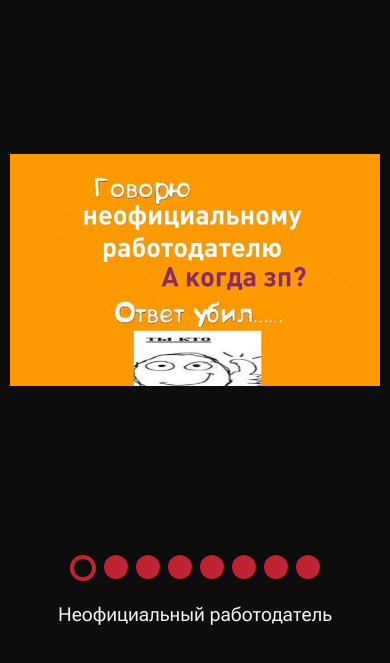
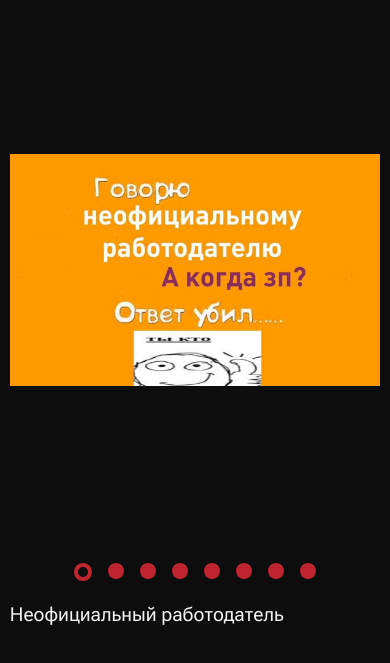
Before and after one commit to PronkoEvgeniya/cssMemSlider, a plain HTML site: page cssMemSlider/index.html in a window 390 px wide. Shown: the part 81-744 px from the top of the page. Drawn offline with Linux system fonts and the light colour scheme.

Commit message:
fix: add area visible for buttons and position description on mobile version (Mon, May 16, 2022 10:27:30 PM)

```diff
--- a/cssMemSlider/assets/style.css
+++ b/cssMemSlider/assets/style.css
@@ -98,14 +98,14 @@ input {
 #first:checked~.all_slide {
     transform: translateX(0%);
 }
-#first:checked~.labels #label1,
-#second:checked~.labels #label2,
-#third:checked~.labels #label3,
-#fourth:checked~.labels #label4,
-#fifth:checked~.labels #label5,
-#sixth:checked~.labels #label6,
-#seventh:checked~.labels #label7,
-#eighth:checked~.labels #label8 {
+#first:checked~.labels #label1 span,
+#second:checked~.labels #label2 span,
+#third:checked~.labels #label3 span,
+#fourth:checked~.labels #label4 span,
+#fifth:checked~.labels #label5 span,
+#sixth:checked~.labels #label6 span,
+#seventh:checked~.labels #label7 span,
+#eighth:checked~.labels #label8 span {
     border: 0.3rem solid var(--red);
     background-color: transparent;
     width: 1.1rem;
@@ -153,13 +153,18 @@ input {
 .labels {
     display: flex;
     justify-content: flex-end;
-    gap: 0.5rem;
     height: 4rem;
-    margin-top: 2rem;
+    margin-top: 1rem;
     padding-right: 1rem;
 }
 
 label {
+    padding: 1rem 0.5rem;
+    cursor: pointer;
+}
+
+label span {
+    display: block;
     width: 1.5rem;
     height: 1.5rem;
     border-radius: 50%;
@@ -168,19 +173,13 @@ label {
     transition: all 0.2s;
 }
 
-.label-container {
-    width: 2rem;
-    height: 100%;
-    display: flex;
-    justify-content: center;
-    cursor: pointer;
-}
-
-label:hover {
+label span:hover,
+label:hover span {
     background-color: var(--white);
 }
 
-label:active {
+label span:active,
+label:active span{
     opacity: .7;
 }
 
@@ -192,8 +191,7 @@ label:active {
         background-color: transparent;
     }
     .sub {
-        display: block;
-        margin: 0 auto;
+        margin: 0;
         padding-top: 0;
         max-width: 100%;
         font-size: 1.2rem;
@@ -203,4 +201,25 @@ label:active {
         margin: 2rem 0 4rem;
         justify-content: center;
     }
+
+    label {
+        padding: 0.5rem;
+    }
+    label span {
+        width: 1rem;
+        height: 1rem;
+    }
+    #first:checked~.labels #label1 span,
+    #second:checked~.labels #label2 span,
+    #third:checked~.labels #label3 span,
+    #fourth:checked~.labels #label4 span,
+    #fifth:checked~.labels #label5 span,
+    #sixth:checked~.labels #label6 span,
+    #seventh:checked~.labels #label7 span,
+    #eighth:checked~.labels #label8 span {
+    border: 0.3rem solid var(--red);
+    background-color: transparent;
+    width: 0.6rem;
+    height: 0.6rem;
 }
+}
--- a/cssMemSlider/index.html
+++ b/cssMemSlider/index.html
@@ -54,14 +54,14 @@
                 </div>
             </div>
             <div class="labels">
-                    <label for="first" id="label1"></label>
-                    <label for="second" id="label2"></label>
-                    <label for="third" id="label3"></label>
-                    <label for="fourth" id="label4"></label>
-                    <label for="fifth" id="label5"></label>
-                    <label for="sixth" id="label6"></label>
-                    <label for="seventh" id="label7"></label>
-                    <label for="eighth" id="label8"></label>
+                    <label for="first" id="label1"><span></span></label>
+                    <label for="second" id="label2"><span></span></label>
+                    <label for="third" id="label3"><span></span></label>
+                    <label for="fourth" id="label4"><span></span></label>
+                    <label for="fifth" id="label5"><span></span></label>
+                    <label for="sixth" id="label6"><span></span></label>
+                    <label for="seventh" id="label7"><span></span></label>
+                    <label for="eighth" id="label8"><span></span></label>
             </div>
         </div>
     </div>
```
